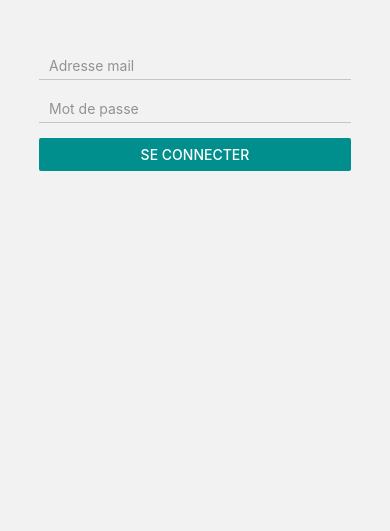
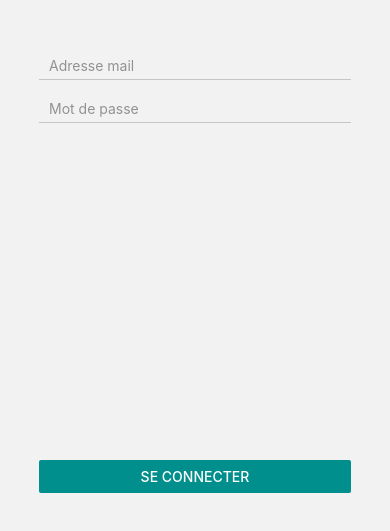
Before and after one commit to Niklas89/MaryaMobile, a React Native app: screen /Login in a window 390 px wide. Shown: the part 311-842 px from the top of the page. Built offline with nearby package versions, Linux system fonts and the light colour scheme.

Commit message:
modif error message

```diff
--- a/app/components/ErrorMessage.tsx
+++ b/app/components/ErrorMessage.tsx
@@ -12,7 +12,7 @@ interface props {
 function ErrorMessage({ title }: props) {
   return (
     <View style={styles.container}>
-      <MaterialIcons name="error" size={40} color="black" />
+      <MaterialIcons name="error" size={25} color="black" />
       <View style={styles.detailsContainer}>
         <Text style={styles.title} numberOfLines={2}>
           {title}
@@ -26,11 +26,10 @@ const styles = StyleSheet.create({
   container: {
     alignItems: "center",
     flexDirection: "row",
-    padding: 30,
-    paddingTop: 40,
-    paddingBottom: 40,
     backgroundColor: colors.error,
     borderRadius: 5,
+    paddingLeft: 20,
+    paddingVertical: 8
   },
   detailsContainer: {
     flex: 1,
@@ -38,7 +37,7 @@ const styles = StyleSheet.create({
     justifyContent: "center",
   },
   title: {
-    fontSize: 18,
+    fontSize: 12,
     fontWeight: "900",
     color: colors.text,
   },
--- a/app/components/Form/SelectGroup.tsx
+++ b/app/components/Form/SelectGroup.tsx
@@ -43,6 +43,7 @@ const SelectGroup = ({
           data.map((service) => {
             return (
               <Picker.Item
+                key={service.id}
                 label={service.name}
                 style={styles.item}
                 value={service.id}
@@ -70,7 +71,7 @@ const styles = StyleSheet.create({
     borderColor: colors.red,
   },
   select: {
-    marginBottom: 20
+    marginBottom: 20,
   },
   errorText: {
     color: colors.red,
--- a/app/screens/LoginScreen.tsx
+++ b/app/screens/LoginScreen.tsx
@@ -1,4 +1,4 @@
-import React from "react";
+import React, { useState } from "react";
 import { AxiosFunction } from "../api/AxiosFunction";
 import { AxiosError, AxiosResponse } from "axios";
 import useAuth from "../hooks/useAuth";
@@ -13,6 +13,7 @@ import { Controller, useForm } from "react-hook-form";
 import InputGroup from "../components/Form/InputGroup";
 import { yupResolver } from "@hookform/resolvers/yup";
 import Button from "../components/Form/Button";
+import ErrorMessage from "../components/ErrorMessage";
 
 type ScreenNavigationProp<T extends keyof RouteParams> = StackNavigationProp<
   RouteParams,
@@ -40,6 +41,8 @@ const LoginScreen: React.FC<Props<"Login">> = ({ navigation }) => {
     email: "",
     password: "",
   };
+  const [error, setError] = useState<boolean>(false);
+  const [errorMessage, setErrorMessage] = useState<string | unknown>();
 
   const { postQuery } = AxiosFunction();
 
@@ -58,8 +61,6 @@ const LoginScreen: React.FC<Props<"Login">> = ({ navigation }) => {
   });
 
   const login = (data: FormValues) => {
-    console.log(data);
-
     const { email, password } = data;
     const postData = {
       email,
@@ -78,7 +79,8 @@ const LoginScreen: React.FC<Props<"Login">> = ({ navigation }) => {
         });
       })
       .catch((error: AxiosError) => {
-        console.log(error);
+        setError(true);
+        setErrorMessage(error.response?.data);
       });
   };
 
@@ -93,6 +95,7 @@ const LoginScreen: React.FC<Props<"Login">> = ({ navigation }) => {
 
   return (
     <View style={styles.container}>
+      <View style={styles.error}>{error && <ErrorMessage title={errorMessage} />}</View>
       <View style={styles.form}>
         <Controller
           control={control}
@@ -129,7 +132,8 @@ const LoginScreen: React.FC<Props<"Login">> = ({ navigation }) => {
             />
           )}
         />
-
+      </View>
+      <View style={styles.input}>
         <Button title="Se connecter" onPress={handleSubmit(login)} />
       </View>
     </View>
@@ -140,7 +144,7 @@ const styles = StyleSheet.create({
   container: {
     flex: 1,
     alignItems: "center",
-    justifyContent: "center",
+    justifyContent: "space-between",
   },
   form: {
     width: "80%",
@@ -149,13 +153,13 @@ const styles = StyleSheet.create({
     color: colors.text,
   },
   input: {
-    marginBottom: 12,
-    borderWidth: 1,
-    borderColor: "#bbb",
-    borderRadius: 5,
-    paddingHorizontal: 14,
-    paddingVertical: 4,
+    marginBottom: 40,
+    width: "80%"
   },
+  error: {
+    marginTop: 40,
+    width: "80%"
+  }
 });
 
 export default LoginScreen;
--- a/app/screens/RegisterScreen.tsx
+++ b/app/screens/RegisterScreen.tsx
@@ -13,6 +13,7 @@ import { RouteParams } from "../navigation/RootNavigator";
 import { StackNavigationProp } from "@react-navigation/stack";
 import { RouteProp } from "@react-navigation/native";
 import SelectGroup from "../components/Form/SelectGroup";
+import ErrorMessage from "../components/ErrorMessage";
 
 const REGISTER_URL = "auth/partner/register";
 const GETCATEGORY_URL = "service/category";
@@ -58,6 +59,8 @@ const RegisterScreen: React.FC<Props<"Register">> = ({ navigation }) => {
   };
 
   const [services, setServices] = useState<Array<IData>>();
+  const [error, setError] = useState<boolean>(false);
+  const [errorMessage, setErrorMessage] = useState<string | unknown>();
 
   const { postQuery, getQuery } = AxiosFunction();
 
@@ -129,7 +132,8 @@ const RegisterScreen: React.FC<Props<"Register">> = ({ navigation }) => {
         //navigation.navigate("Register");
       })
       .catch((error: AxiosError) => {
-        console.log(error);
+        setError(true);
+        setErrorMessage(error.response?.data);
       });
   };
 
@@ -145,6 +149,10 @@ const RegisterScreen: React.FC<Props<"Register">> = ({ navigation }) => {
   return (
     <>
       <View style={styles.container}>
+        <View style={styles.error}>
+          {error && <ErrorMessage title={errorMessage} />}
+        </View>
+
         <View style={styles.form}>
           <ScrollView>
             <Controller
@@ -299,8 +307,10 @@ const RegisterScreen: React.FC<Props<"Register">> = ({ navigation }) => {
                 />
               )}
             />
-            <Button title="S'inscrire" onPress={handleSubmit(register)} />
           </ScrollView>
+        </View>
+        <View style={styles.input}>
+          <Button title="S'inscrire" onPress={handleSubmit(register)} />
         </View>
       </View>
     </>
@@ -312,7 +322,7 @@ export default RegisterScreen;
 const styles = StyleSheet.create({
   container: {
     flex: 1,
-    justifyContent: "center",
+    justifyContent: "space-between",
     alignItems: "center",
     backgroundColor: colors.white,
   },
@@ -323,15 +333,11 @@ const styles = StyleSheet.create({
     color: colors.text,
   },
   input: {
-    marginBottom: 12,
-    borderWidth: 1,
-    borderColor: "#bbb",
-    borderRadius: 5,
-    paddingHorizontal: 14,
-    paddingVertical: 4,
+    marginBottom: 40,
+    width: "80%",
   },
-  button: {
-    width: "60%",
-    margin: 10,
+  error: {
+    marginTop: 40,
+    width: "80%",
   },
 });
```
